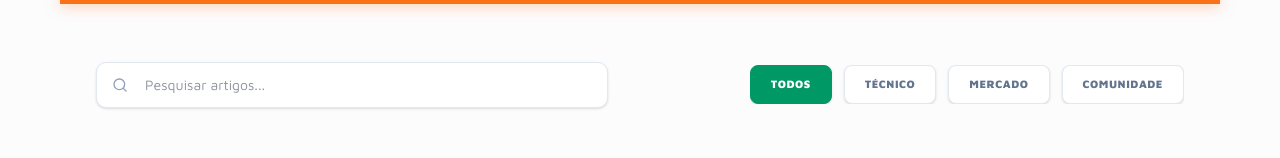
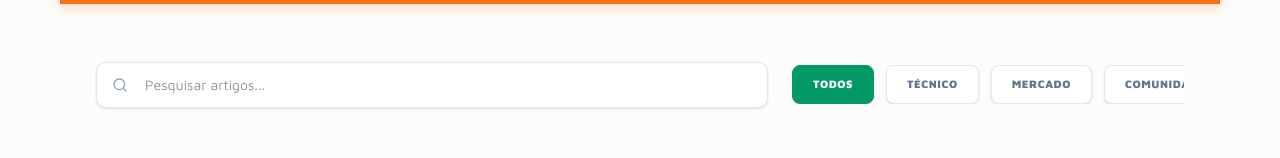
Before and after one commit to SilvaChamo/nextjs-site, a Next.js app: page /blog in a window 1280 px wide. Shown: the part 229-387 px from the top of the page. Built offline with nearby package versions, Linux system fonts and the light colour scheme; no server answers; the database is empty.

Commit message:
Actualização automática

```diff
--- a/app/blog/page.tsx
+++ b/app/blog/page.tsx
@@ -98,7 +98,7 @@ function BlogContent() {
 
 
                 <div className="flex flex-col md:flex-row gap-6 mb-16 items-center justify-between">
-                    <div className="relative w-full md:max-w-lg group">
+                    <div className="relative w-full md:max-w-2xl group">
                         <Search className="absolute left-4 top-1/2 -translate-y-1/2 w-4 h-4 text-slate-400 group-focus-within:text-[#f97316] transition-colors" />
                         <input
                             type="text"
```
